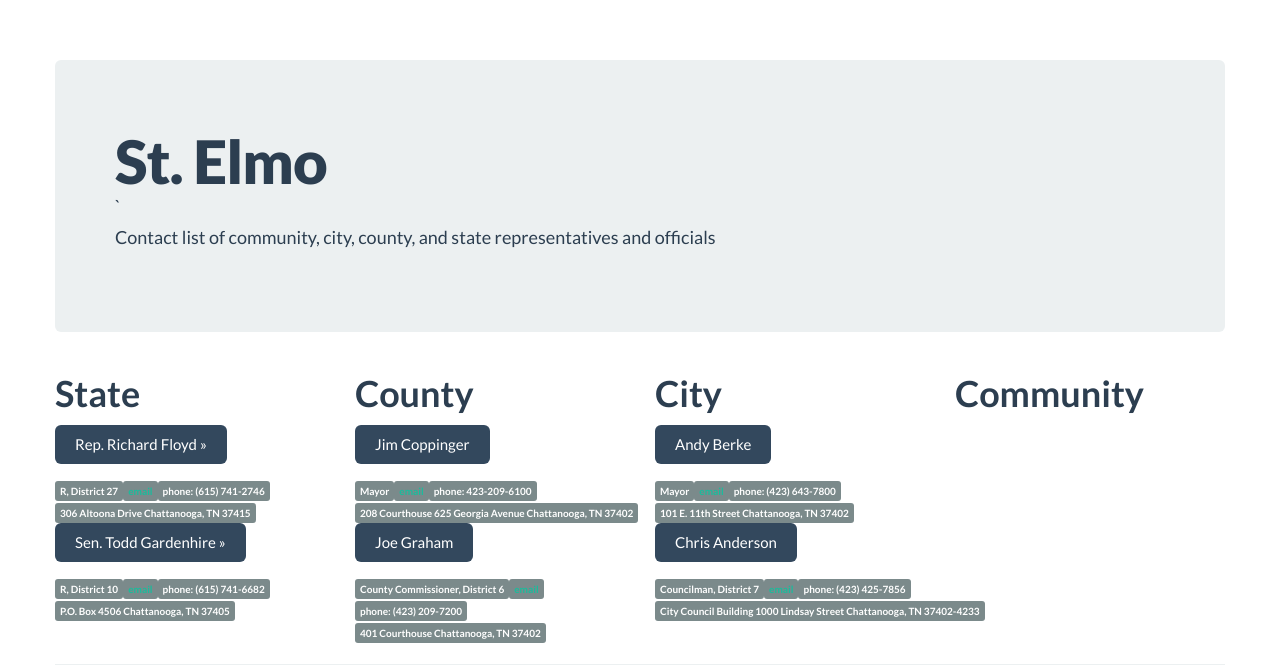
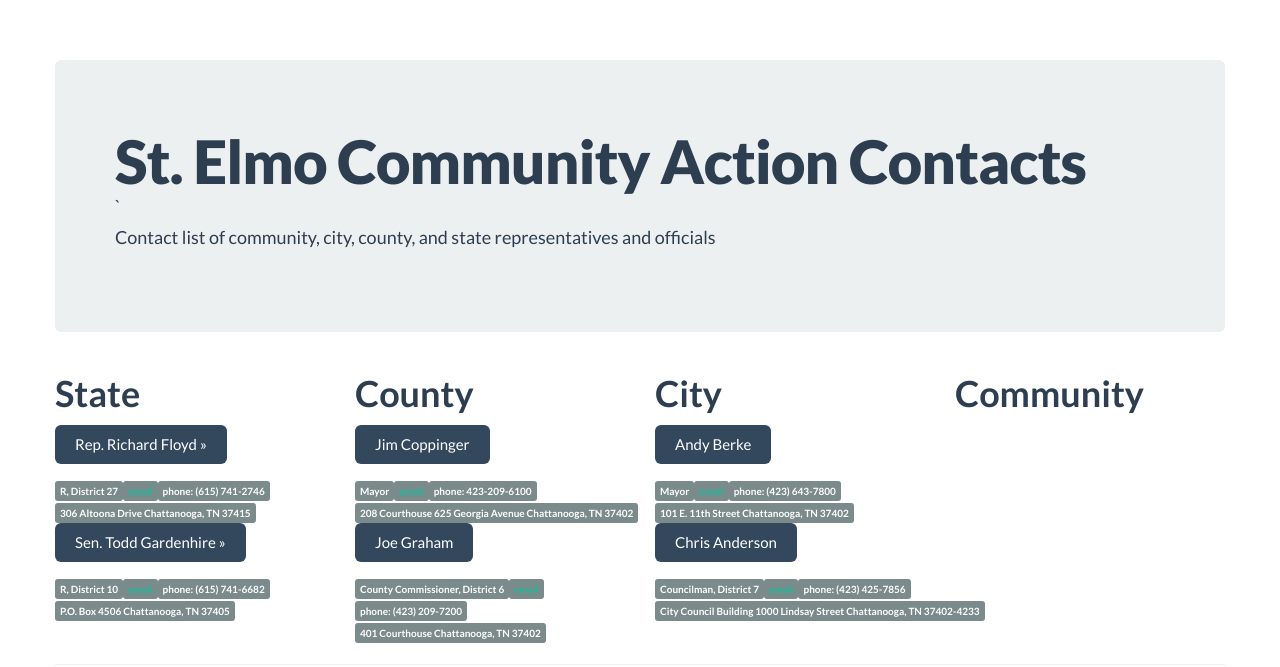
Before and after one commit to noelweichbrodt/StElmoCommunityActionContacts, a plain HTML site: page index.html in a window 1280 px wide. Shown: the top 667 px of the page. Drawn offline with nearby package versions, Linux system fonts and the light colour scheme.

Commit message:
Updated page hero text

```diff
--- a/index.html
+++ b/index.html
@@ -30,7 +30,7 @@
         <div class="container">
 
             <div class="hero-unit">
-                <h1>St. Elmo</h1>`
+                <h1>St. Elmo Community Action Contacts</h1>`
                 <p>Contact list of community, city, county, and state representatives and officials</p>
             </div>
 
```
